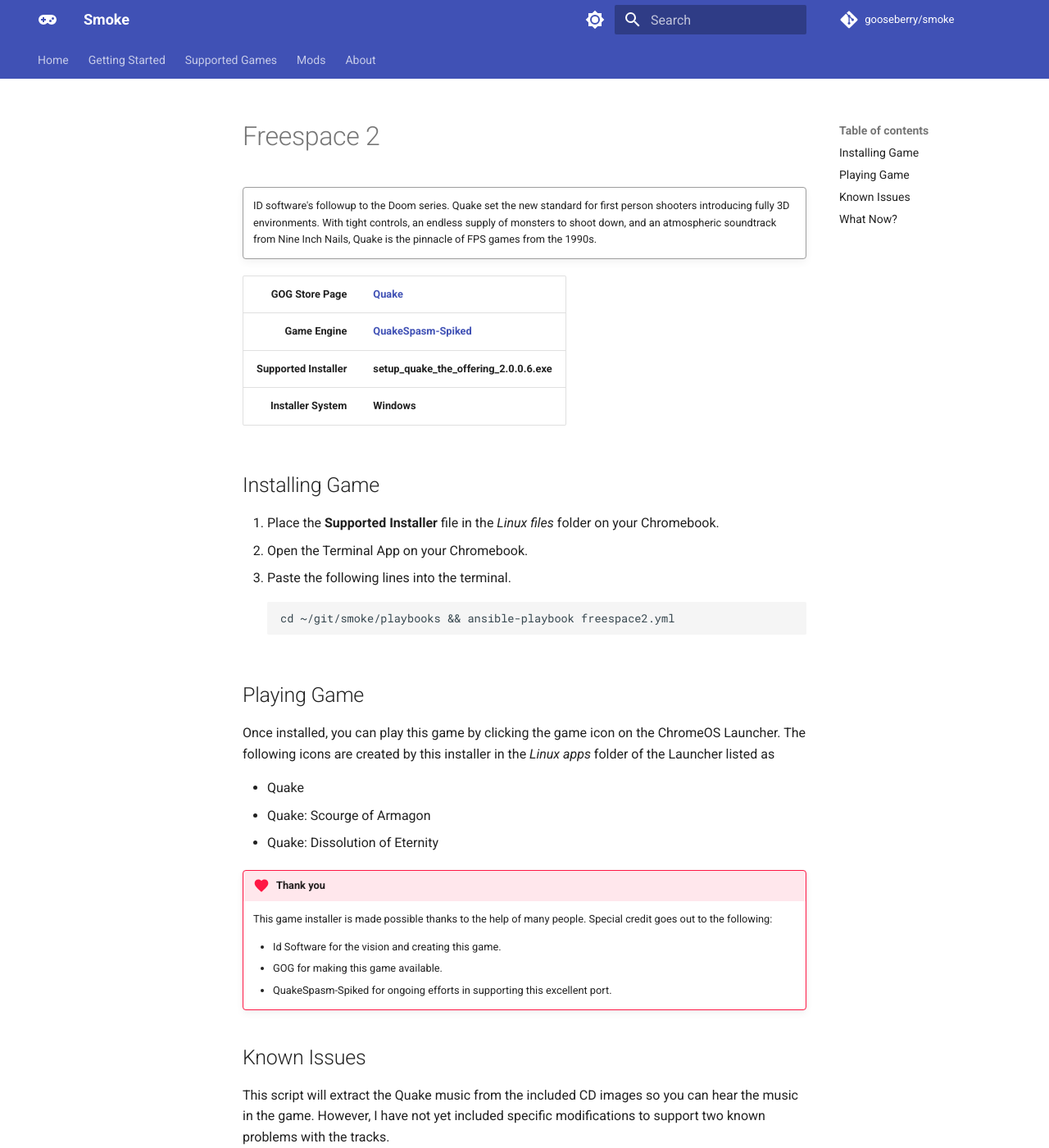
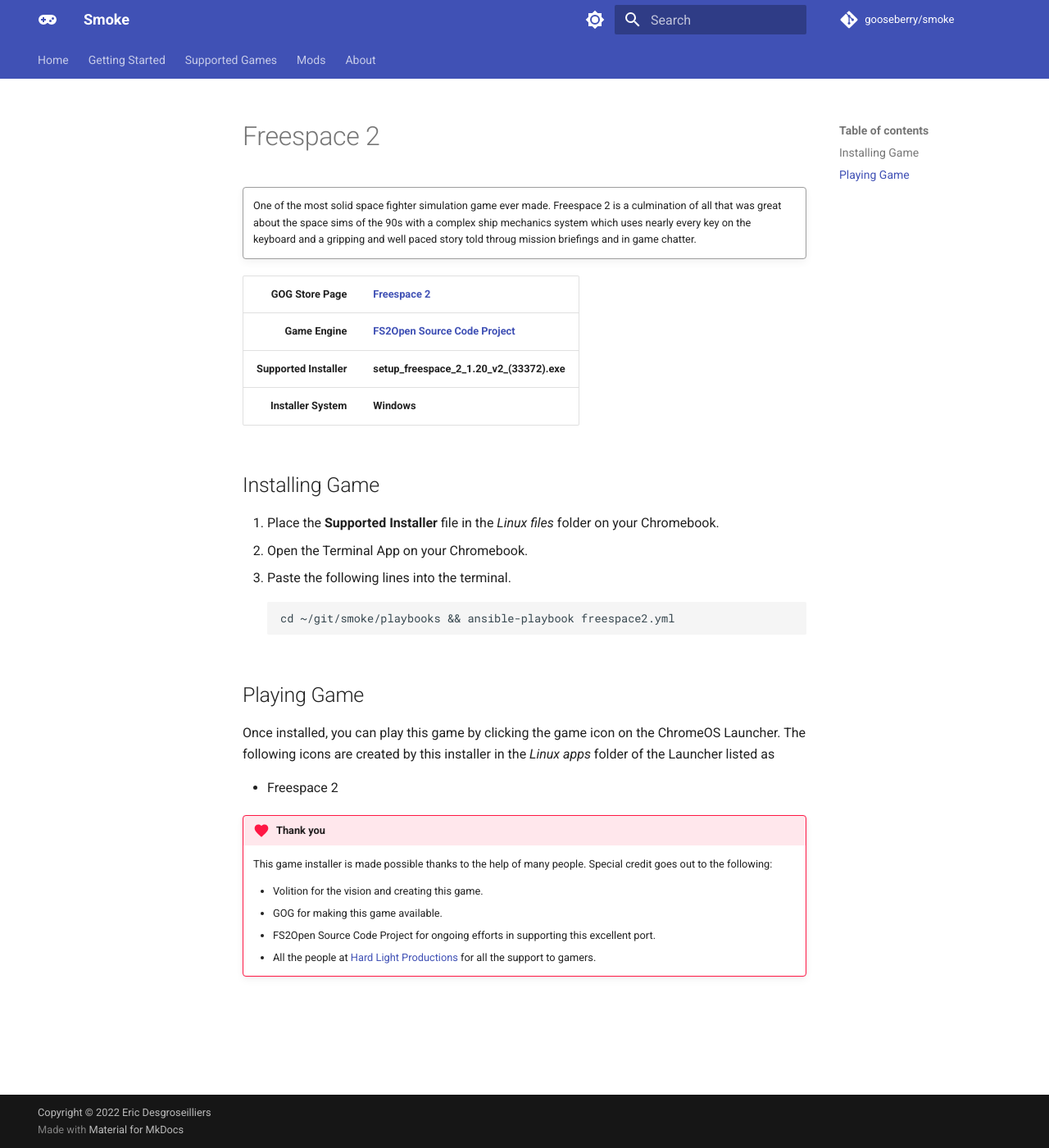
Before and after one commit to gooseberry/smoke, an MkDocs documentation site: the page built from docs/games/freespace-2.md, in a window 1280 px wide and 1400 px high. Shown: the whole window at 82% size. Built offline with MkDocs 1.6.1 and Material for MkDocs 9.7.7, drawn with Linux system fonts in a browser that asks for light colours; comment, search, counter and statistics services are not loaded; some of the changed text lies outside the part shown.

Commit message:
Updated Documentation

```diff
--- a/docs/games/freespace-2.md
+++ b/docs/games/freespace-2.md
@@ -2,12 +2,12 @@
 
 !!! Quote ""
 
-    ID software's followup to the Doom series.  Quake set the new standard for first person shooters introducing fully 3D environments.  With tight controls, an endless supply of monsters to shoot down, and an atmospheric soundtrack from Nine Inch Nails, Quake is the pinnacle of FPS games from the 1990s.
+    One of the most solid space fighter simulation game ever made.  Freespace 2 is a culmination of all that was great about the space sims of the 90s with a complex ship mechanics system which uses nearly every key on the keyboard and a gripping and well paced story told throug mission briefings and in game chatter.
 
-| GOG Store Page | [Quake](https://www.gog.com/game/quake_the_offering) |
+| GOG Store Page | [Freespace 2](https://www.gog.com/en/game/freespace_2) |
 |--:|:--|
-| **Game Engine** | **[QuakeSpasm-Spiked](https://triptohell.info/moodles/qss/)** |
-| **Supported Installer** | **setup_quake_the_offering_2.0.0.6.exe** |
+| **Game Engine** | **[FS2Open Source Code Project](https://github.com/scp-fs2open/fs2open.github.com/wiki)** |
+| **Supported Installer** | **setup_freespace_2_1.20_v2_(33372).exe** |
 | **Installer System** | **Windows** |
 
 ## Installing Game
@@ -21,30 +21,13 @@
 
 Once installed, you can play this game by clicking the game icon on the ChromeOS Launcher.  The following icons are created by this installer in the *Linux apps* folder of the Launcher listed as
 
-* Quake
-* Quake: Scourge of Armagon
-* Quake: Dissolution of Eternity
+* Freespace 2
 
 !!! Danger "Thank you"
 
     This game installer is made possible thanks to the help of many people.  Special credit goes out to the following:
 
-    * Id Software for the vision and creating this game.
+    * Volition for the vision and creating this game.
     * GOG for making this game available.
-    * QuakeSpasm-Spiked for ongoing efforts in supporting this excellent port.
-
-## Known Issues
-
-This script will extract the Quake music from the included CD images so you can hear the music in the game.  However, I have not yet included specific modifications to support two known problems with the tracks.
-
-1. The provided CUE sheets packaged with installer incorrectly lists track times.  see [GOG Forum Discussion <i class="fas fa-external-link-alt"></i>](https://www.gog.com/forum/quake_series/quake_the_offering_incorrect_cue_sheets).  This script does not address this problem at the moment
-
-2. The soundtrack provided with the game is apparently pre-emphasized.  see [GOG Forum Discussion <i class="fas fa-external-link-alt"></i>](https://www.gog.com/forum/quake_series/quake_the_offering_tweak_guide_video_quakespasm_extracting_audio_deemphasising).  This script does not address this problem at the moment.
-
-## What Now?
-
-Finished the game but want more?  Smoke now supports limited mod installation.  Check out these amazing mods for Quake you can install with Smoke.
-
-* [Alkaline](../mods/alkaline.md)
-* [Arcane Dimensions](../mods/arcane-dimensions.md)
-* [Quake Bruatlist Jam](../mods/quake-brutalist-jam.md)
+    * FS2Open Source Code Project for ongoing efforts in supporting this excellent port.
+    * All the people at [Hard Light Productions](https://www.hard-light.net/) for all the support to gamers.
```
